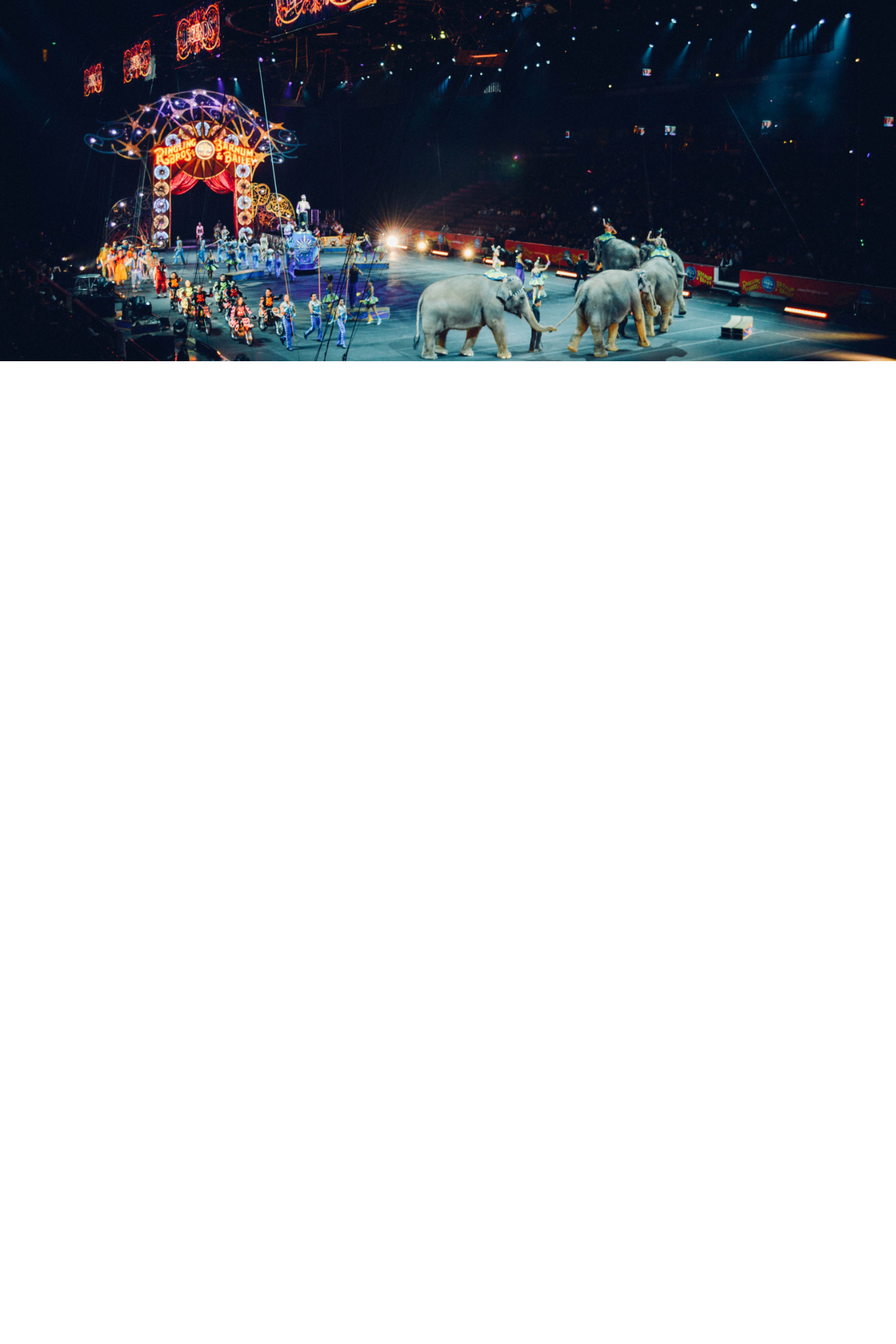
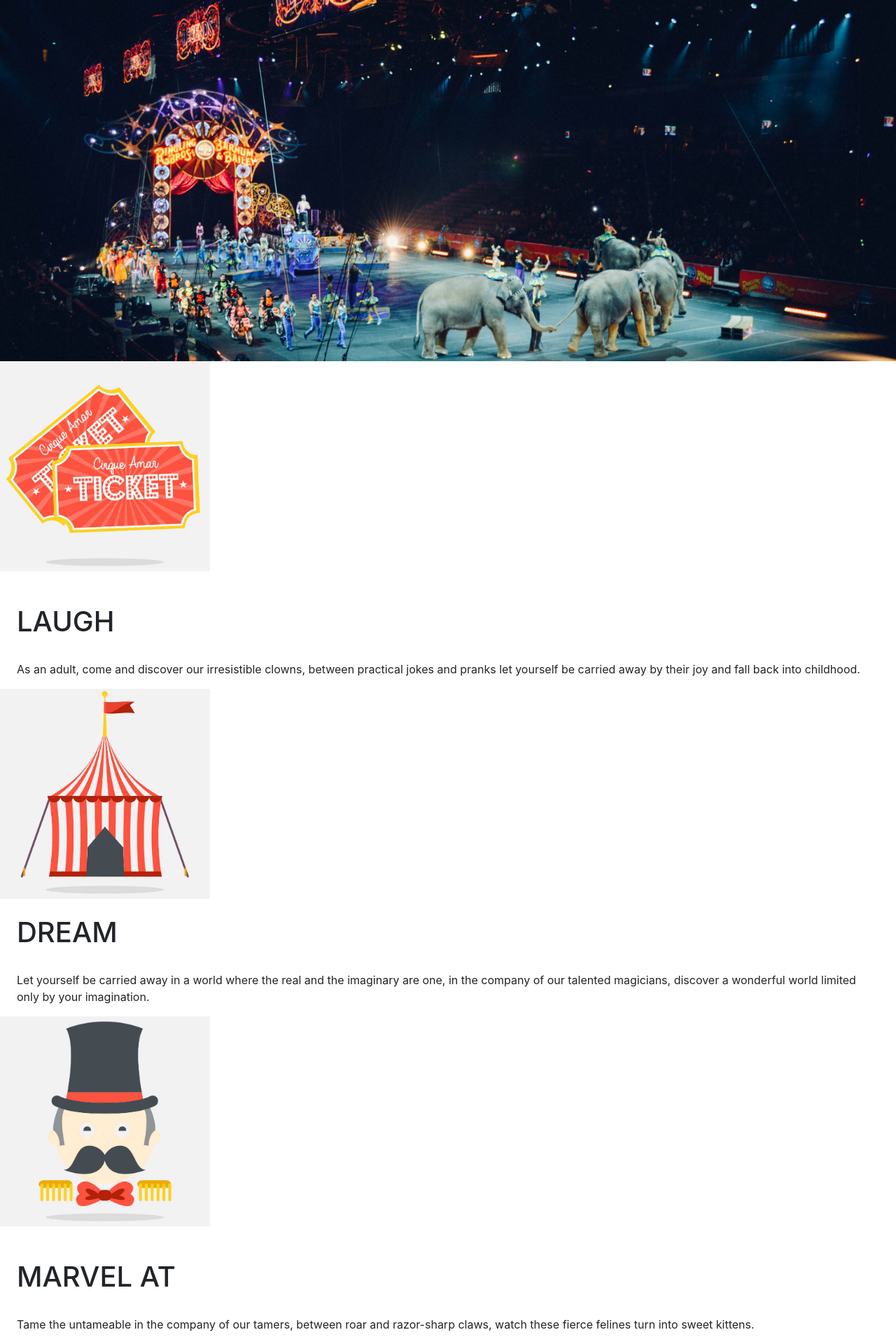
Before and after one commit to AlexiaTl/checkpoint4, a Symfony app: template templates/index/home.html.twig in a window 1280 px wide. Shown: the part 167-2087 px from the top of the page at 70% size. Before the commit the page ends 683 px from the top, so only its background shows below. Run offline with Twig, Linux system fonts and the light colour scheme; the template is opened without the code that fills it, so the values that code supplies are empty; some libraries are stand-ins or nearby versions.

Commit message:
flip cards

```diff
--- a/templates/index/home.html.twig
+++ b/templates/index/home.html.twig
@@ -4,4 +4,64 @@
 
 {% block body %}
     <div class="home-img"><img src="images/circus-home.jpg" style="no-repeat; width: 100%;"></div>
+
+    <!-- Card LAUGH -->
+    <div class="flip-card">
+        <div class="flip-card-inner">
+            <!-- Card Recto -->
+            <div class="flip-card-front">
+            <img src="images/laugh.jpg" alt="laugh" style="width:300px;height:300px;">
+            </div>
+            <!-- End Card Recto -->
+            <!-- Card Verso -->
+            <div class="flip-card-back px-4 pt-5">
+            <h1>LAUGH</h1>
+            <br>
+            <p>As an adult, come and discover our irresistible clowns, between practical jokes and pranks
+            let yourself be carried away by their joy and fall back into childhood.</p>
+            </div>
+            <!-- End Card Verso -->
+        </div>
+    </div>
+    <!-- End Card LAUGH -->
+
+    <!-- Card DREAM -->
+    <div class="flip-card">
+        <div class="flip-card-inner">
+            <!-- Card Recto -->
+            <div class="flip-card-front">
+            <img src="images/dream.jpg" alt="laugh" style="width:300px;height:300px;">
+            </div>
+            <!-- End Card Recto -->
+            <!-- Card Verso -->
+            <div class="flip-card-back px-4 pt-4">
+            <h1>DREAM</h1>
+            <br>
+            <p>Let yourself be carried away in a world where the real and the imaginary are one, in the company
+            of our talented magicians, discover a wonderful world limited only by your imagination.</p>
+            </div>
+            <!-- End Card Verso -->
+        </div>
+    </div>
+    <!-- End Card DREAM -->
+
+    <!-- Card MARVEL AT -->
+    <div class="flip-card">
+        <div class="flip-card-inner">
+            <!-- Card Recto -->
+            <div class="flip-card-front">
+            <img src="images/marvel.jpg" alt="laugh" style="width:300px;height:300px;">
+            </div>
+            <!-- End Card Recto -->
+            <!-- Card Verso -->
+            <div class="flip-card-back px-4 pt-5">
+            <h1>MARVEL AT</h1>
+            <br>
+            <p>Tame the untameable in the company of our tamers, between roar and razor-sharp claws,
+            watch these fierce felines turn into sweet kittens.</p>
+            </div>
+            <!-- End Card Verso -->
+        </div>
+    </div>
+    <!-- End Card MARVEL AT -->
 {% endblock %}
```
Also changed, not shown: assets/css/app.css (+36 -0 lines), public/images/dream.jpg (added), public/images/laugh.jpg (added), public/images/marvel.jpg (added), 2 other files.
